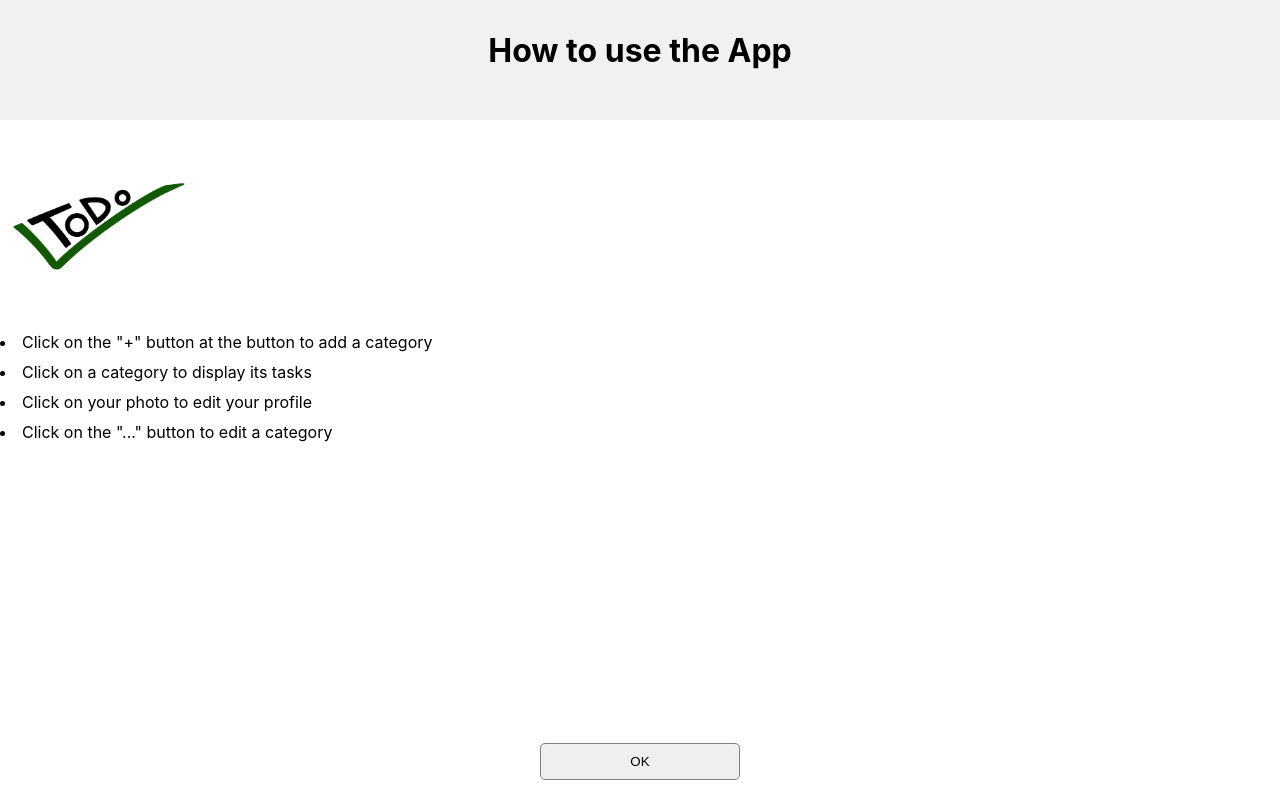
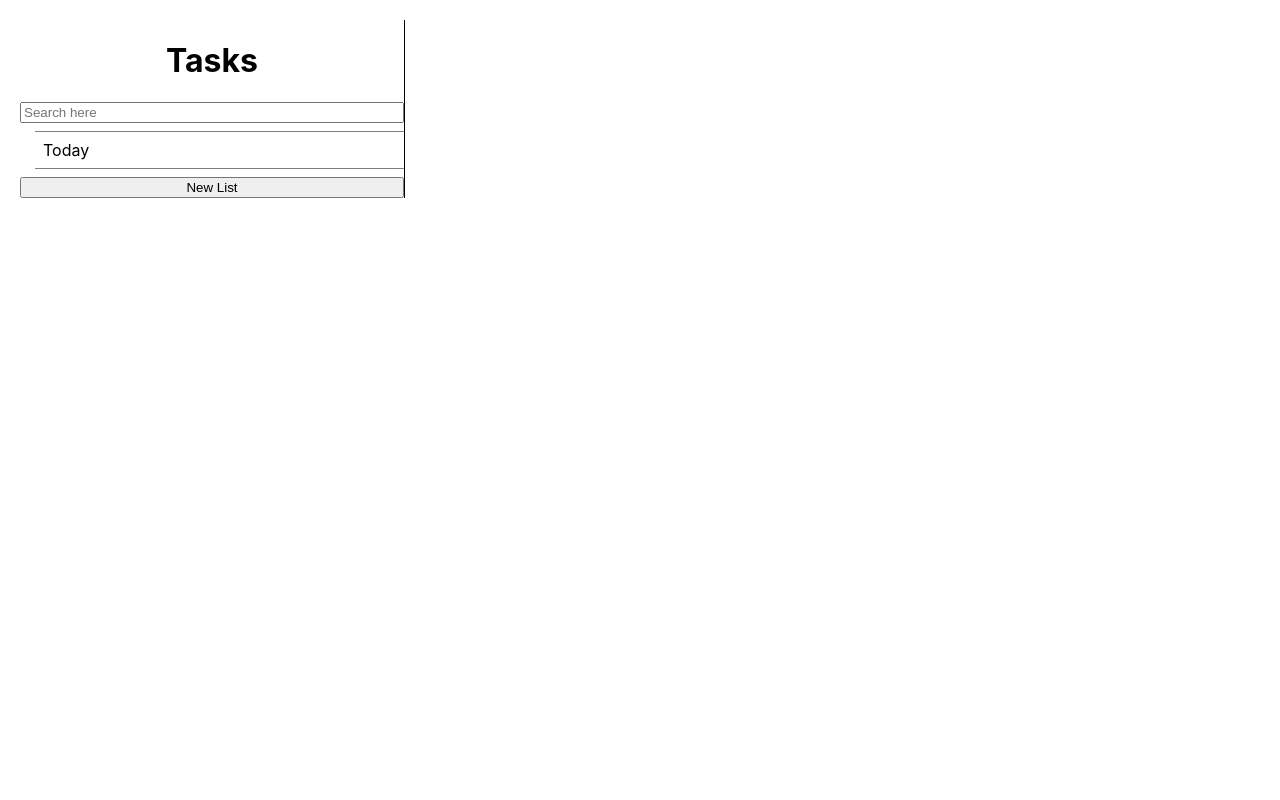
Before and after one commit to BarthPaleologue/Todolist, a React (Create React App) app: page / in a window 1280 px wide. Shown: the top 800 px of the page. Built offline with nearby package versions, Linux system fonts and the light colour scheme.

Commit message:
add css for TaskList display. TODO: search Task function

```diff
--- a/src/App.css
+++ b/src/App.css
@@ -87,3 +87,33 @@
 .verticalView .buttonBlock button:hover {
     border: 1px solid black;
 }
+
+.categoryView {
+    margin: 20px;
+    display: flex;
+    flex-direction: column;
+    width: 30%;
+    height: auto;
+    border-right: 1px solid black;
+}
+
+.category-header{
+    text-align: center;
+}
+
+.category-item{
+    margin-top: 8px;
+    margin-bottom: 8px;
+    margin-left: 15px;
+    padding: 0.5em;
+    border-top: 1px solid gray;
+    border-bottom: 1px solid gray;
+}
+
+.category-item:hover{
+    background-color: rgba(128, 128, 128, 0.5);
+}
+
+#new-category:hover{
+    background-color: inherit;
+}
--- a/src/App.tsx
+++ b/src/App.tsx
@@ -50,7 +50,7 @@ function App() {
 
     return (
         <div className="App">
-            <Presentation onOK={() => setAppStatus(AppStatus.CATEGORY_VIEW_MOBILE)} />
+            {/* <Presentation onOK={() => setAppStatus(AppStatus.CATEGORY_VIEW_MOBILE)} />
             {
                 {
                     [AppStatus.CATEGORY_VIEW_MOBILE]: <Categories />,
@@ -59,7 +59,7 @@ function App() {
                     [AppStatus.VIEW_DESKTOP]: <div>View desktop</div>,
                     [AppStatus.FIRST_PRESENTATION_MOBILE]: <Presentation onOK={() => setAppStatus(AppStatus.CATEGORY_VIEW_MOBILE)} />
                 }[appStatus]
-            }
+            } */}
             <Categories></Categories>
         </div>
     );
--- a/src/components/Categories.tsx
+++ b/src/components/Categories.tsx
@@ -1,4 +1,4 @@
-import React,  {useState} from 'react';
+import React,  {useState, useRef} from 'react';
 import fs from 'fs'
 import categories from '../indexes/categories.json'
 import { Task, TaskList } from '../task';
@@ -17,17 +17,12 @@ import {TODO_KEY, loadTodosFromLocalStorage, saveTodosToLocalStorage, saveTaskLi
 //     }))
 // }));
 // saveTodosToLocalStorage(local_categories);
-console.log(localStorage[TODO_KEY]);
+// console.log(localStorage[TODO_KEY]);
 
-
+// Load localSotrage
 const lst_categories: TaskList[] = loadTodosFromLocalStorage();
 
 const Categories = () => {
-    // Render all categories
-    const newArr = lst_categories.map( (cat) => {
-            return <div key={cat.title} className="category-item" > {cat.title}</div>;
-        });
-
     // SearchBar
     const [searchInput, setSearchInput] = useState("");
     const handleChange = (e: React.ChangeEvent<HTMLInputElement>) => {
@@ -41,7 +36,10 @@ const Categories = () => {
     //     });
     // }
 
-    // Add Category function
+    // Variables of the input field for a new category
+    const inputRef = useRef<HTMLInputElement>(null);
+
+    // Add a category to the local Storage
     function addCategory(name: string){
         console.log("Adding category", name);
         const newCategory: TaskList = {
@@ -56,10 +54,15 @@ const Categories = () => {
         saveTaskListToLocalStorage(newCategory);
     }
 
+    // Make visible the input field to add a new category
     function createCategory(){
         (document.getElementById('new-category') as HTMLInputElement).hidden = false;
+        if (inputRef.current){
+            inputRef.current.focus();
+        }
     }
 
+    // Handle 'Enter' key pressed when entering a new category
     function handleKeyPress(e: React.KeyboardEvent<HTMLInputElement>){
         if (e.key === "Enter"){
             let name =  (document.getElementById('new-category') as HTMLInputElement).value.trim();
@@ -72,19 +75,32 @@ const Categories = () => {
     }
 
 
+
+
+    // Render all categories
+    const newArr = lst_categories.map( (cat) => {
+        return <div key={cat.title} className="category-item" > {cat.title}</div>;
+    });
     return (
-    <div className='category'>
-        <div className='category-header'> Tasks </div>
+    <div className='categoryView'>
+        <h1 className='category-header'> Tasks </h1>
         <input
             type="search"
             placeholder="Search here"
             onChange={handleChange}
             value={searchInput} />
-        <div className='today'> Today </div>
+        <div className='category-item'> Today </div>
         <div id='category-list'>
             {newArr}
         </div>
-        <input id='new-category'  type="text" onKeyDown={handleKeyPress}/>
+        <input
+            hidden id='new-category'
+            className='category-item'
+            ref={inputRef}
+            onBlur={() => {(document.getElementById('new-category') as HTMLInputElement).value = '';
+                            (document.getElementById('new-category') as HTMLInputElement).hidden = true}}
+            type="text"
+            onKeyDown={handleKeyPress}/>
         <button className='addCatBtn' type="button" onClick={createCategory}> New List </button>
     </div>
     )
```
